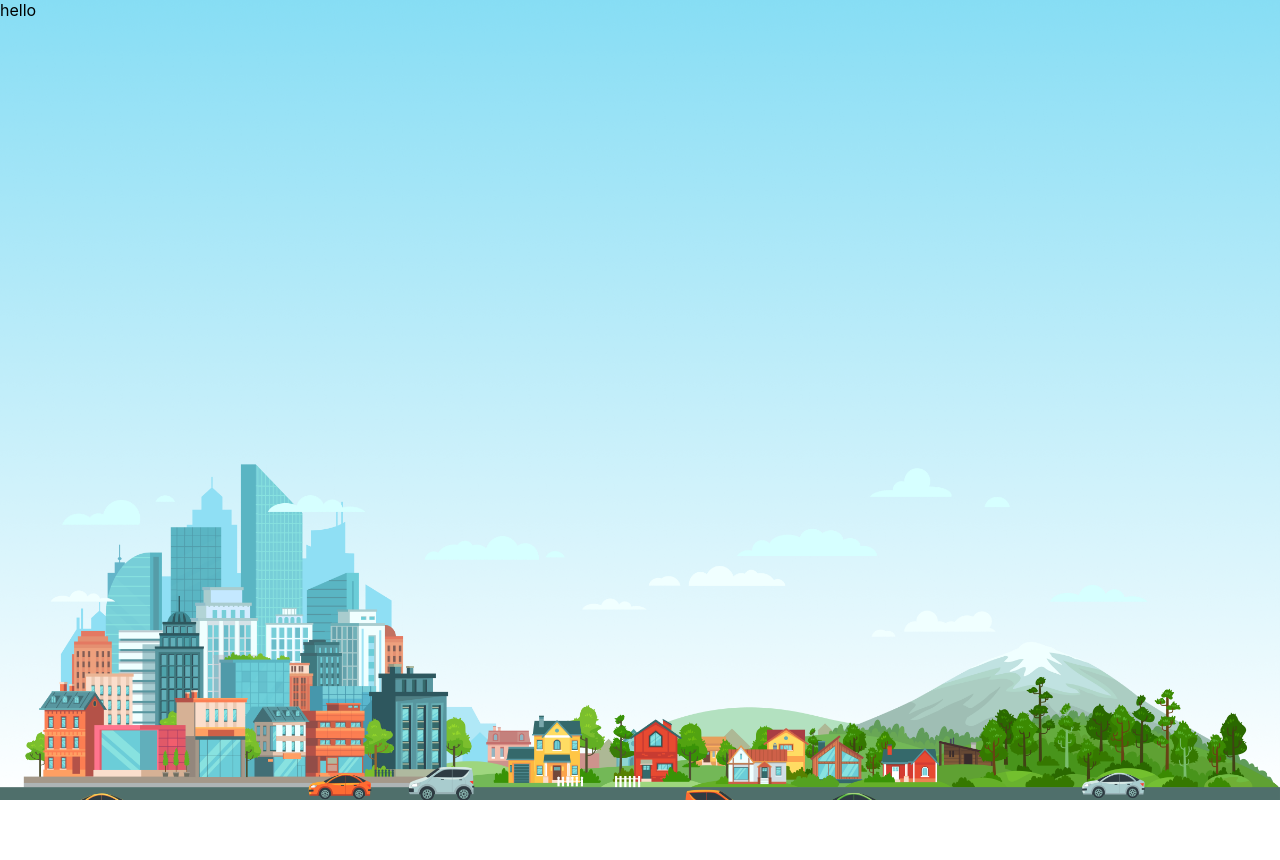
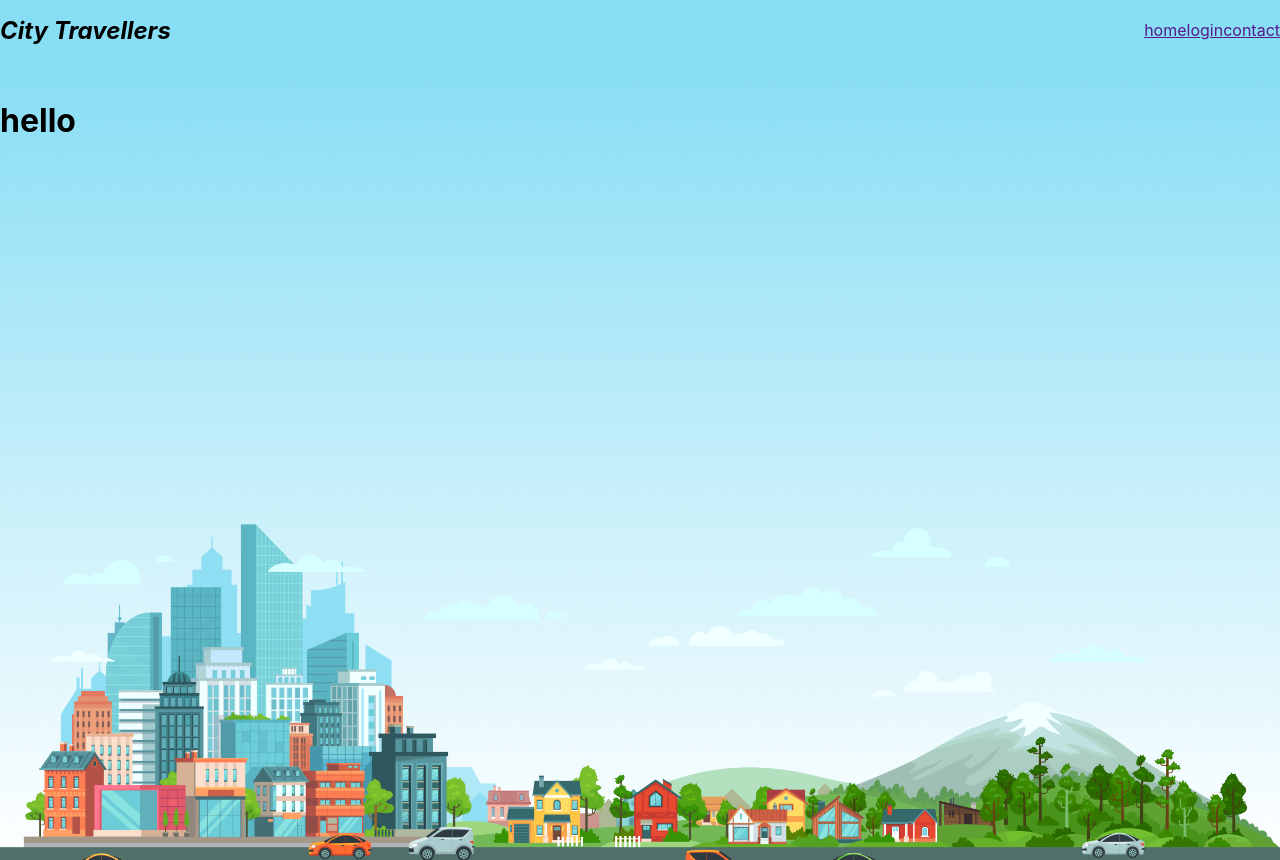
Before and after one commit to shawongithub/react-auth, a React (Create React App) app: page / in a window 1280 px wide. Before the commit the page ends 800 px from the top, so only its background shows below. Built offline with nearby package versions, Linux system fonts and the light colour scheme.

Commit message:
fixed the top space issue

```diff
--- a/src/App.js
+++ b/src/App.js
@@ -4,7 +4,7 @@
 function App() {
   return (
     <div>
-
+      <Header></Header>
       <Templates></Templates>
     </div>
   );
--- a/src/components/Templates/Templates.js
+++ b/src/components/Templates/Templates.js
@@ -9,7 +9,8 @@
     return (
         <div style={backgroundStyle} >
             <div style={{ marginTop: '0px' }}>
-                hello
+                <span style={{ color: '#88def4' }}>no top margin</span>
+                <h1>hello</h1>
             </div>
         </div>
     );
```
